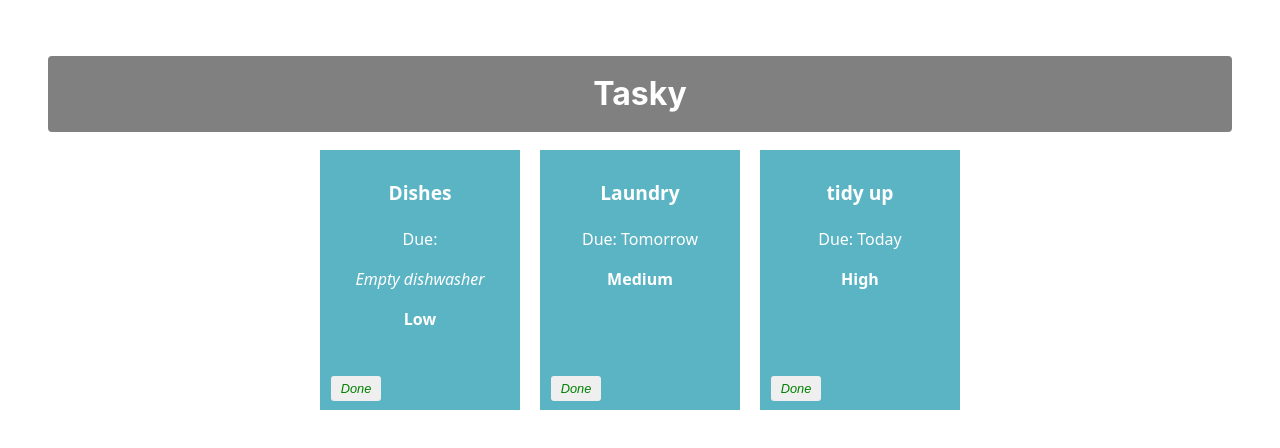
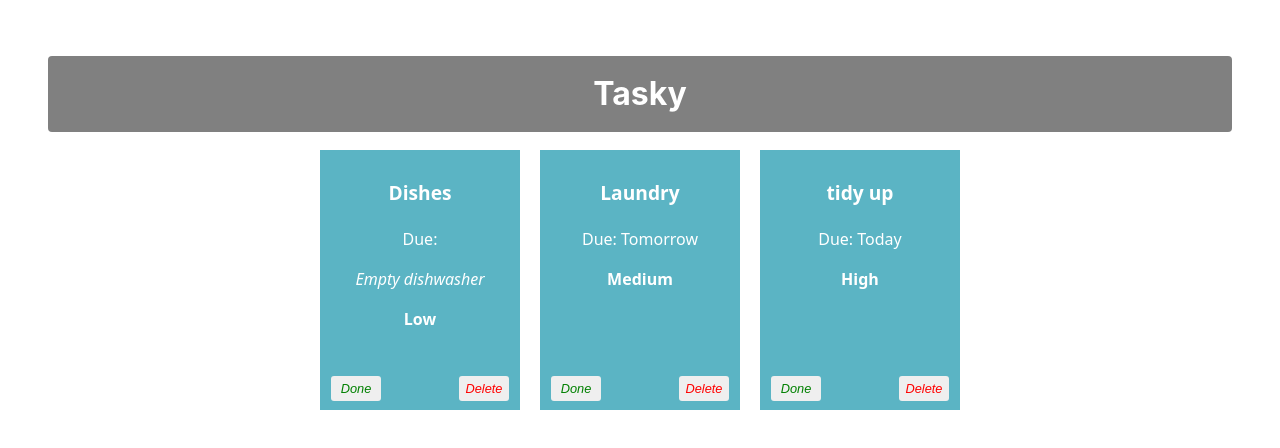
Before and after one commit to Kodsetu/react-basics-labs, a React (Vite) app in the folder tasky/: page / in a window 1280 px wide. Shown: the top 448 px of the page. Built offline with nearby package versions, Linux system fonts and the light colour scheme.

Commit message:
Delete a task

```diff
--- a/tasky/src/App.css
+++ b/tasky/src/App.css
@@ -65,3 +65,10 @@
   left: 5px;
   color: green;
 }
+
+.deleteButton {
+  position: absolute;
+  bottom: 5px;
+  right: 5px;
+  color: red;
+}
--- a/tasky/src/App.jsx
+++ b/tasky/src/App.jsx
@@ -18,6 +18,12 @@
     setTaskState({tasks});
   }
 
+  const deleteHandler = (taskIndex) => {
+    const tasks= [...taskState.tasks];
+    tasks.splice(taskIndex, 1);
+    setTaskState({tasks});
+  }
+
   return(
     <div className="container">
       <h1>Tasky</h1>
@@ -30,6 +36,7 @@
           priority={task.priority}
           done={task.done}
           markDone={() => doneHandler(index)}
+          deleteTask = {() => deleteHandeler(index)}
         />
       ))}
     </div>
--- a/tasky/src/components/Task.jsx
+++ b/tasky/src/components/Task.jsx
@@ -9,6 +9,7 @@
             <p className="description"> {props.description}</p>
             <p className="priority">{props.priority}</p>
             <button onClick={props.markDone} className='doneButton'>Done</button>
+            <button className= 'deleteButton' onClick={props.deleteTask}>Delete</button>
         </div>
     )
 }
```
